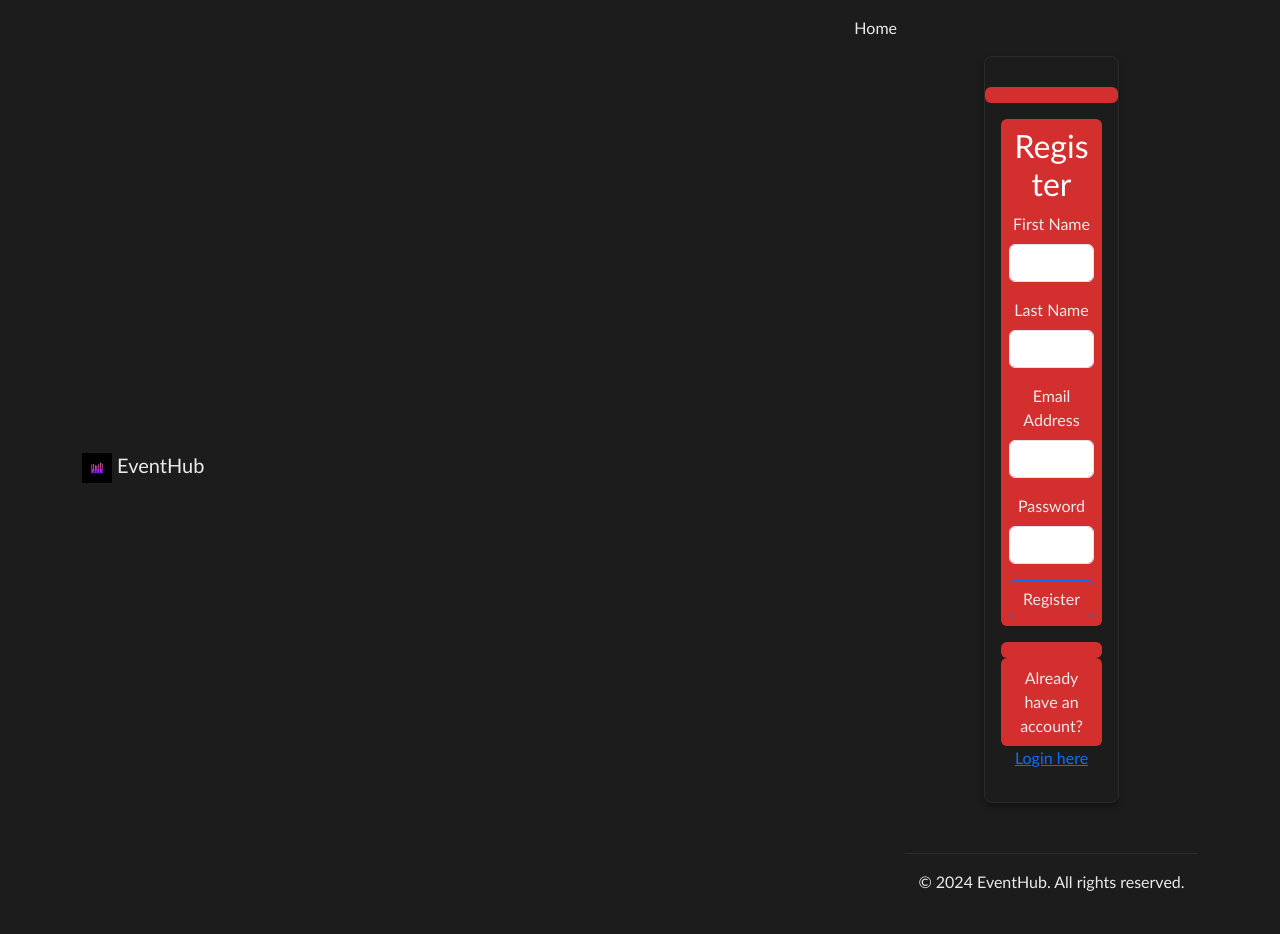
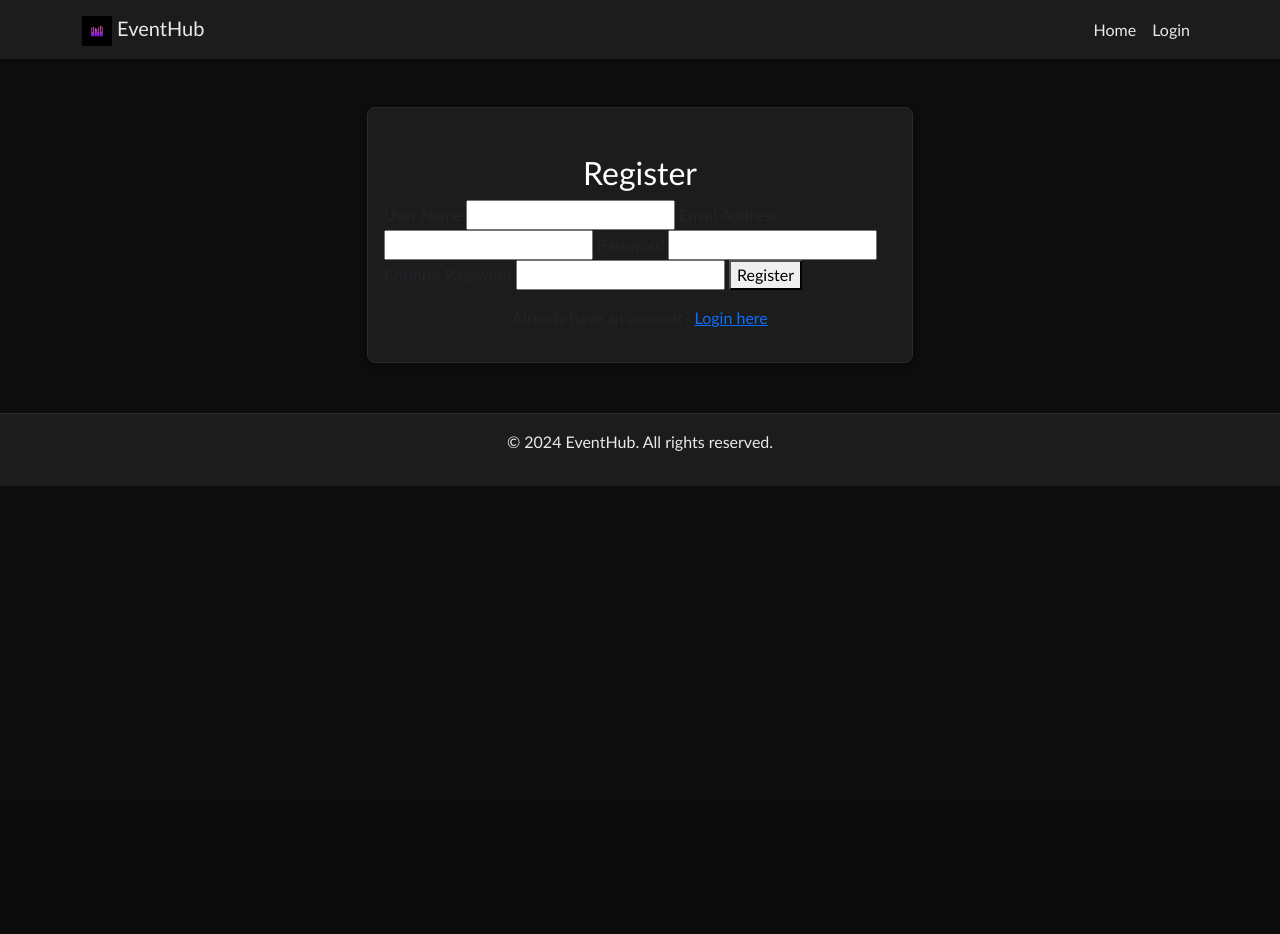
Before and after one commit to Dhananjay625/IAB207, a Flask app: template a3_group5/website/templates/register.html in a window 1280 px wide. After the commit the page ends 486 px from the top, so only its background shows below. Run offline with Flask 3, Linux system fonts and the light colour scheme; the template is opened without the code that fills it: values that come from a table or form of the project are taken from there, others are empty; some libraries are stand-ins or nearby versions.

Commit message:
login and register

```diff
--- a/a3_group5/website/forms.py
+++ b/a3_group5/website/forms.py
@@ -12,6 +12,6 @@
     email = StringField("Email Address", validators=[Email("Please enter a valid email")])
     password=PasswordField("Password", validators=[InputRequired(),
                   EqualTo('confirm', message="Passwords should match")])
-    confirm = PasswordField("Confirm Password")
+    confirm_password = PasswordField("Confirm Password")
 
     submit = SubmitField("Register")
--- a/a3_group5/website/templates/homepage.html
+++ b/a3_group5/website/templates/homepage.html
@@ -30,7 +30,9 @@
                     <li class="nav-item">
                         <a class="nav-link" href="{{ url_for('main.booking') }}">Booking History</a>
                     </li>
-
+                    <li class="nav-item">
+                        <a class="nav-link" href="{{ url_for('auth.login') }}">Login</a>
+                    </li>
                 </ul>
             </div>
         </div>
--- a/a3_group5/website/templates/register.html
+++ b/a3_group5/website/templates/register.html
@@ -22,7 +22,7 @@
             <div class="collapse navbar-collapse" id="navbarNav">
                 <ul class="navbar-nav ms-auto">
                     <li class="nav-item"><a class="nav-link" href="{{ url_for('main.homepage') }}">Home</a></li>
-                    <li class="nav-item"><a class="nav-link btn btn-outline-light" href="{{ url_for('main.login') }}>Login</a></li>
+                    <li class="nav-item"><a class="nav-link btn btn-outline-light" href="{{ url_for('auth.login') }}">Login</a></li>
                 </ul>
             </div>
         </div>
@@ -34,27 +34,16 @@
                 <div class="card event-card">
                     <div class="card-body">
                         <h2 class="card-title text-center">Register</h2>
-                        <form method="POST" action="/register">
-                            <div class="mb-3">
-                                <label for="firstName" class="form-label">First Name</label>
-                                <input type="text" class="form-control" id="firstName" name="firstName" required>
-                            </div>
-                            <div class="mb-3">
-                                <label for="lastName" class="form-label">Last Name</label>
-                                <input type="text" class="form-control" id="lastName" name="lastName" required>
-                            </div>
-                            <div class="mb-3">
-                                <label for="email" class="form-label">Email Address</label>
-                                <input type="email" class="form-control" id="email" name="email" required>
-                            </div>
-                            <div class="mb-3">
-                                <label for="password" class="form-label">Password</label>
-                                <input type="password" class="form-control" id="password" name="password" required>
-                            </div>
-                            <button type="submit" class="btn btn-primary w-100">Register</button>
+                        <form action="{{ url_for('auth.register') }}" method="POST">
+                            {{ form.hidden_tag() }}  <!-- CSRF token for Flask-WTF -->
+                            {{ form.user_name.label }} {{ form.user_name }}
+                            {{ form.email.label }} {{ form.email }}
+                            {{ form.password.label }} {{ form.password }}
+                            {{ form.confirm_password.label }} {{ form.confirm_password }}
+                            <button type="submit">Register</button>
                         </form>
                         <div class="mt-3 text-center">
-                            <p>Already have an account? <a href="{{ url_for('main.login') }} class="link-primary">Login here</a></p>
+                            <p>Already have an account? <a href="{{ url_for('auth.login') }}" class="link-primary">Login here</a></p>
                         </div>
                     </div>
                 </div>
--- a/a3_group5/website/views.py
+++ b/a3_group5/website/views.py
@@ -48,7 +48,7 @@
             price = 100 * quantity
 
             # Create new booking
-            new_booking = Booking(quantity=quantity, price=price, user_id=current_user.id, event_id=event_id)
+            new_booking = Booking(quantity=quantity, price=price, user_id=current_user, event_id=event_id)
             db.session.add(new_booking)
             db.session.commit()
 
```
Also changed, not shown: a3_group5/website/auth.py (+56 -8 lines), a3_group5/website/templates/login.html (+4 -4 lines), a3_group5/website/instance/site.db (deleted), 1 other file.
